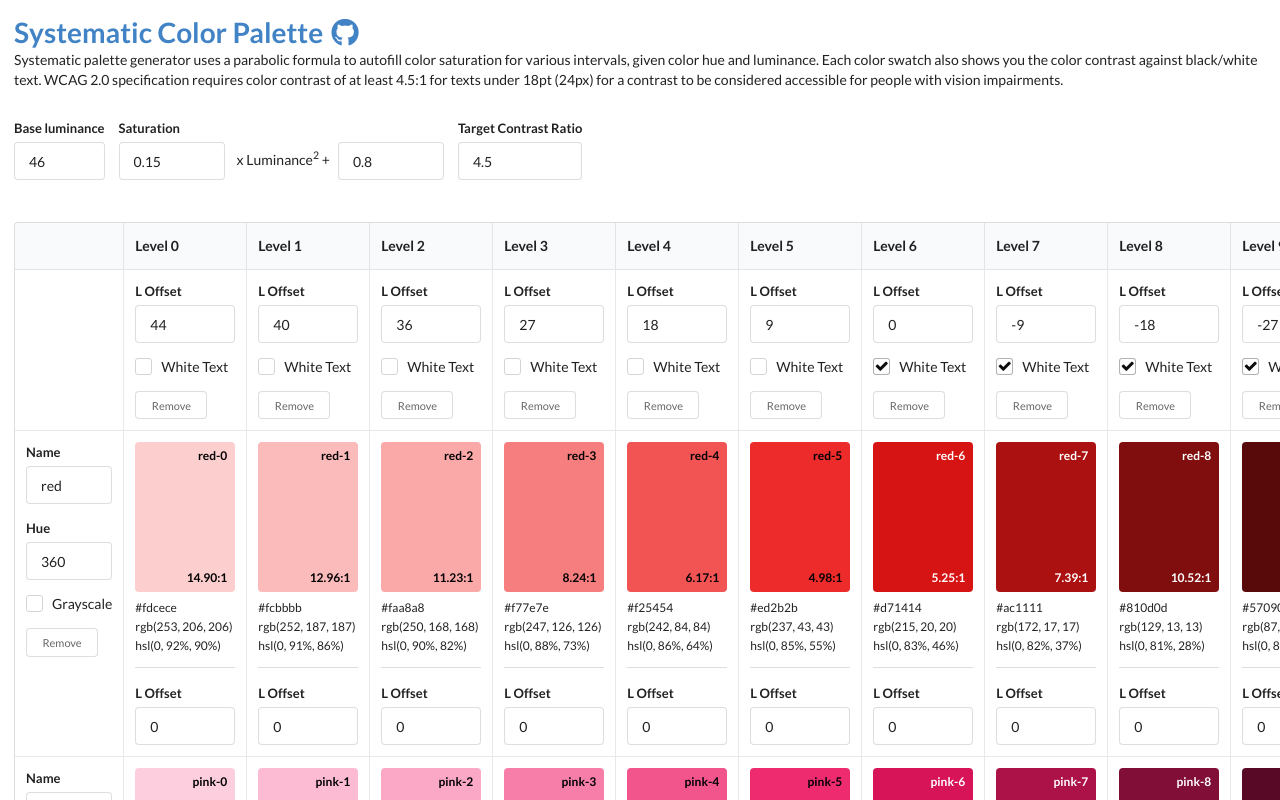
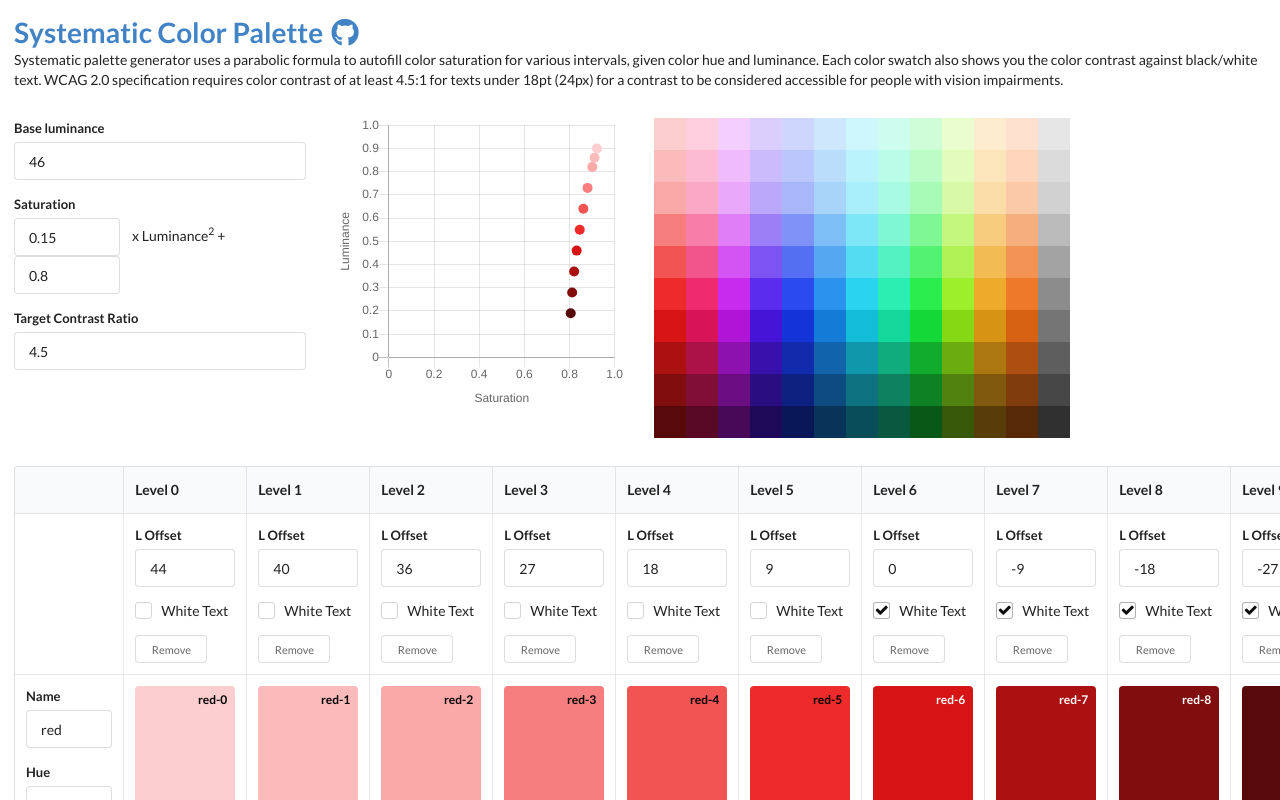
Before and after one commit to hypeJunction/color-wizard, a Vue app: page / in a window 1280 px wide. Shown: the top 800 px of the page. Built offline with nearby package versions, Linux system fonts and the light colour scheme; a small style sheet from the web is missing.

Commit message:
Illustrate parabolic functin and palette

```diff
--- a/package.json
+++ b/package.json
@@ -10,9 +10,11 @@
     "deploy": "./.scripts/deploy.sh"
   },
   "dependencies": {
+    "chart.js": "^2.8.0",
     "core-js": "^2.6.5",
     "tinycolor2": "^1.4.1",
     "vue": "^2.6.6",
+    "vue-chartjs": "^3.4.2",
     "vue-code-highlight": "^0.7.0"
   },
   "devDependencies": {
--- /dev/null
+++ b/src/components/ColorChart.vue
@@ -0,0 +1,17 @@
+<script>
+import {
+  Scatter,
+  mixins,
+} from 'vue-chartjs';
+
+const { reactiveProp } = mixins;
+
+export default {
+  extends: Scatter,
+  mixins: [reactiveProp],
+  props: ['options'],
+  mounted() {
+    this.renderChart(this.chartData, this.options);
+  },
+};
+</script>
--- a/src/components/ColorWizard.vue
+++ b/src/components/ColorWizard.vue
@@ -19,8 +19,7 @@
 
     <form class="ui form">
       <div class="ui grid padded">
-        <div class="column">
-          <div class="fields">
+        <div class="four wide column">
           <div class="field">
             <label>Base luminance</label>
             <div class="ui input">
@@ -74,6 +73,27 @@
                 v-model.number="model.contrast"
                 required
               />
+            </div>
+          </div>
+        </div>
+        <div class="four wide column">
+          <color-chart :chart-data="chartData" :options="chartOptions"/>
+        </div>
+
+        <div class="eight wide column">
+          <div class="palette">
+            <div v-for="(color, index) in model.colors" :key="index">
+              <div
+                v-for="(swatch, index2) in swatches[index]"
+                :key="index2"
+              >
+                <template v-if="swatch">
+                  <div
+                    class="color-box small"
+                    :style="getBoxStyle(swatch)"
+                  >
+                  </div>
+                </template>
               </div>
             </div>
           </div>
@@ -216,6 +236,7 @@
 <script>
 import tinycolor from 'tinycolor2';
 import ColorCode from './ColorCode.vue';
+import ColorChart from './ColorChart.vue';
 
 const offsets = [44, 40, 36, 27, 18, 9, 0, -9, -18, -27];
 const levels = offsets.map((offset, index) => ({
@@ -251,7 +272,10 @@ const colors = Object.keys(defaults)
 
 export default {
   name: 'ColorWizard',
-  components: { ColorCode },
+  components: {
+    ColorChart,
+    ColorCode,
+  },
   data() {
     return {
       model: {
@@ -298,6 +322,62 @@ export default {
           });
       });
     },
+
+    chartData() {
+      const minmax = val => Math.max(Math.min(val, 1), 0);
+      const calcSaturation = y => y * y * this.model.factor + this.model.shift;
+
+      return {
+        datasets: this.model.levels.map((level) => {
+          const luminance = minmax((level.offset + this.model.luminance) / 100);
+          const saturation = minmax(calcSaturation(luminance));
+
+          return {
+            backgroundColor: `hsla(0, ${saturation * 100}%, ${luminance * 100}%, 1)`,
+            borderColor: 'transparent',
+            fill: false,
+            pointRadius: 5,
+            data: [{
+              y: luminance,
+              x: saturation,
+            }],
+          };
+        }),
+      };
+    },
+
+    chartOptions() {
+      return {
+        legend: {
+          display: false,
+        },
+        title: {
+          display: false,
+        },
+        scales: {
+          xAxes: [{
+            ticks: {
+              min: 0,
+              max: 1,
+            },
+            scaleLabel: {
+              display: true,
+              labelString: 'Saturation',
+            },
+          }],
+          yAxes: [{
+            ticks: {
+              min: 0,
+              max: 1,
+            },
+            scaleLabel: {
+              display: true,
+              labelString: 'Luminance',
+            },
+          }],
+        },
+      };
+    },
   },
 
   methods: {
@@ -313,7 +393,7 @@ export default {
         name: 'other',
         hue: Math.floor(Math.random() * Math.floor(360)),
         greyscale: false,
-        levels: this.levels.map(() => ({ offset: 0 })),
+        levels: this.model.levels.map(() => ({ offset: 0 })),
       });
     },
 
@@ -364,6 +444,12 @@ export default {
     font-weight: bold;
   }
 
+  .color-box.small {
+    min-width: 32px;
+    height: 32px;
+    border-radius: 0;
+  }
+
   .color-name,
   .color-contrast {
     position: absolute;
@@ -388,4 +474,8 @@ export default {
   .color-meta > div {
     margin-top: 4px;
   }
+
+  .palette {
+    display: flex;
+  }
 </style>
```
Also changed, not shown: 1 other file (tests, documents, lock files or other folders). Lines whose indentation alone changed are shown as unchanged.
